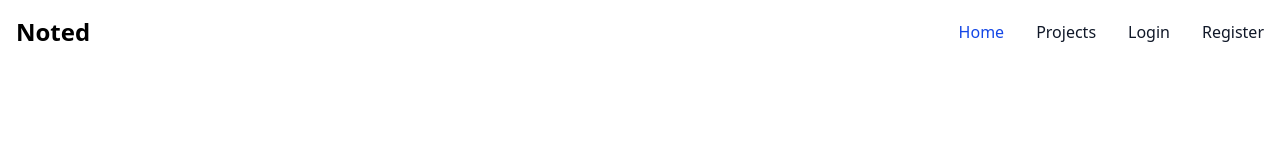
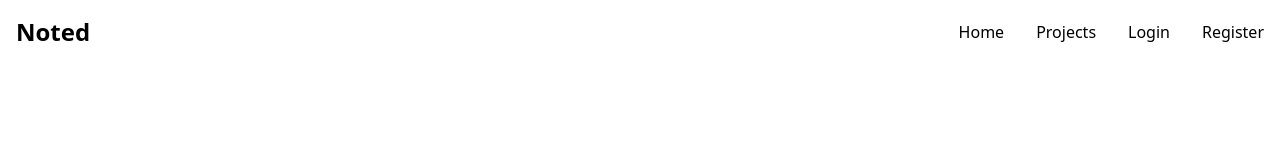
Before and after one commit to Solatido143/noted-frontend, a Vue app: page / in a window 1280 px wide. Shown: the top 160 px of the page. Built offline with nearby package versions, Linux system fonts and the light colour scheme.

Commit message:
incomplete navbar

```diff
--- a/src/assets/main.css
+++ b/src/assets/main.css
@@ -1,16 +1,18 @@
 @import "tailwindcss";
 
 :root {
-    --soft-purple: #6B4F9C; /* Primary accents, buttons, or headings */
-    --vibrant-pink: #EC4899; /* Emphasis, important buttons, or call-to-action */
-    --muted-lavender: #E9D5FF; /* Light background shades or secondary elements */
-    --charcoal: #2D3748; /* Dark text or dark background elements */
-    --slate: #4A5568; /* Text, borders, or secondary UI elements */
-    --soft-gray: #2B2D42; /* Light text or background shades */
-    --pale-peach: #F9E4D4; /* Background elements or highlights */
-    --light-tan: #D6C1A1; /* Background accents or neutral UI elements */
-    --dark-charcoal: #1A202C; /* Deep backgrounds or dark UI elements */
-    --soft-green: #34D399; /* Success messages or positive UI elements */
-    --bright-red: #EF4444; /* Error messages or alerts */
-    --warm-yellow: #FBBF24; /* Warning messages or attention-grabbing elements */
+    --button-accent: #5A6F77; /* Calm, neutral button accents */
+    --cta-button: #1C8D73; /* Call-to-action buttons or important highlights */
+    --background-light: #F5D0C5; /* Soft background color for hover effects or lighter sections */
+
+    --secondary-text: #6B7280; /* Secondary text or borders */
+    --background-main: #F0F4F8; /* Main background color for clean sections or pages */
+    --highlight-accent: #F2D0A4; /* Subtle highlights or background accents */
+    --focus-background: #D9A5B3; /* Focus or selection background */
+    --dark-text: #36454F; /* Primary dark text, headers, or main contrast areas */
+
+    --success-element: #4A7C59; /* Success-related UI elements (e.g., success messages) */
+    --link-active: #4F9D9D; /* Active or hover links, interactive elements */
+    --error-alert: #D84B16; /* Error messages, alerts, or critical notifications */
+    --warning-highlight: #F1C40F; /* Attention-grabbing buttons, warnings, or important messages */
 }
--- a/src/components/Navbar.vue
+++ b/src/components/Navbar.vue
@@ -1,16 +1,16 @@
 <template>
-    <nav class="bg-white border-gray-200 dark:bg-gray-900">
+    <nav>
         <div class="max-w-screen-xl flex flex-wrap items-center justify-between mx-auto p-4">
             <!-- Logo Section -->
             <a href="/" class="flex items-center space-x-3 rtl:space-x-reverse">
-                <span class="self-center text-2xl font-semibold whitespace-nowrap dark:text-white">
+                <span class="self-center text-2xl font-semibold whitespace-nowrap">
                     Noted
                 </span>
             </a>
 
             <!-- Mobile Menu Button -->
             <button id="triggerEl" data-collapse-toggle="navbar-default" type="button"
-                class="inline-flex items-center p-2 w-10 h-10 justify-center text-sm text-gray-500 rounded-lg md:hidden hover:bg-gray-100 focus:outline-none focus:ring-2 focus:ring-gray-200 dark:text-gray-400 dark:hover:bg-gray-700 dark:focus:ring-gray-600"
+                class="inline-flex items-center p-2 w-10 h-10 justify-center text-sm rounded-lg md:hidden"
                 aria-controls="navbar-default" aria-expanded="false" @click="toggleNavbar">
                 <span class="sr-only">Open main menu</span>
                 <svg class="w-5 h-5" aria-hidden="true" xmlns="http://www.w3.org/2000/svg" fill="none"
@@ -22,31 +22,29 @@
 
             <!-- Navigation Links -->
             <div ref="navbar" class="hidden w-full md:block md:w-auto" id="navbar-default">
-                <ul
-                    class="font-medium flex flex-col p-4 md:p-0 mt-4 border border-gray-100 rounded-lg bg-gray-50 md:flex-row md:space-x-8 rtl:space-x-reverse md:mt-0 md:border-0 md:bg-white dark:bg-gray-800 md:dark:bg-gray-900 dark:border-gray-700">
+                <ul class="font-medium flex flex-col p-4 md:p-0 mt-4 border rounded-lg md:flex-row md:space-x-8 rtl:space-x-reverse md:mt-0 md:border-0">
                     <li>
-                        <router-link to="/" class="block py-2 px-3 text-white bg-blue-700 rounded-sm md:bg-transparent md:text-blue-700 md:p-0 dark:text-white md:dark:text-blue-500">
+                        <router-link to="/" class="nav-links block py-2 px-3 rounded-sm md:p-0">
                             Home
                         </router-link>
                     </li>
                     <li>
-                        <router-link to="/projects" class="block py-2 px-3 text-gray-900 rounded-sm hover:bg-gray-100 md:hover:bg-transparent md:border-0 md:hover:text-blue-700 md:p-0 dark:text-white md:dark:hover:text-blue-500 dark:hover:bg-gray-700 dark:hover:text-white md:dark:hover:bg-transparent">
+                        <router-link to="/projects" class="nav-links block py-2 px-3 rounded-sm md:border-0 md:p-0">
                             Projects
                         </router-link>
                     </li>
                     <li>
-                        <router-link to="/login" class="block py-2 px-3 text-gray-900 rounded-sm hover:bg-gray-100 md:hover:bg-transparent md:border-0 md:hover:text-blue-700 md:p-0 dark:text-white md:dark:hover:text-blue-500 dark:hover:bg-gray-700 dark:hover:text-white md:dark:hover:bg-transparent">
+                        <router-link to="/login" class="nav-links block py-2 px-3 rounded-sm md:border-0 md:p-0">
                             Login
                         </router-link>
                     </li>
                     <li>
-                        <router-link to="/register" class="block py-2 px-3 text-gray-900 rounded-sm hover:bg-gray-100 md:hover:bg-transparent md:border-0 md:hover:text-blue-700 md:p-0 dark:text-white md:dark:hover:text-blue-500 dark:hover:bg-gray-700 dark:hover:text-white md:dark:hover:bg-transparent">
+                        <router-link to="/register" class="nav-links block py-2 px-3 rounded-sm md:border-0 md:p-0">
                             Register
                         </router-link>
                     </li>
                 </ul>
             </div>
-
         </div>
     </nav>
 </template>
@@ -54,20 +52,17 @@
 <script setup>
 import { ref } from 'vue';
 
-const navbar = ref(null);  // To refer to the navbar element
-const triggerEl = ref(null);  // To refer to the hamburger button
+const navbar = ref(null);
+const triggerEl = ref(null);
 
-// Function to toggle the navbar
 const toggleNavbar = () => {
     if (navbar.value) {
-        // Toggle the display of the navbar on mobile
         navbar.value.classList.toggle('hidden');
     }
-
-    // Optional: callback function on toggle
-    console.log('Navbar has been toggled');
 };
 
 </script>
 
-<style scoped></style>
+<style scoped>
+
+</style>
```
